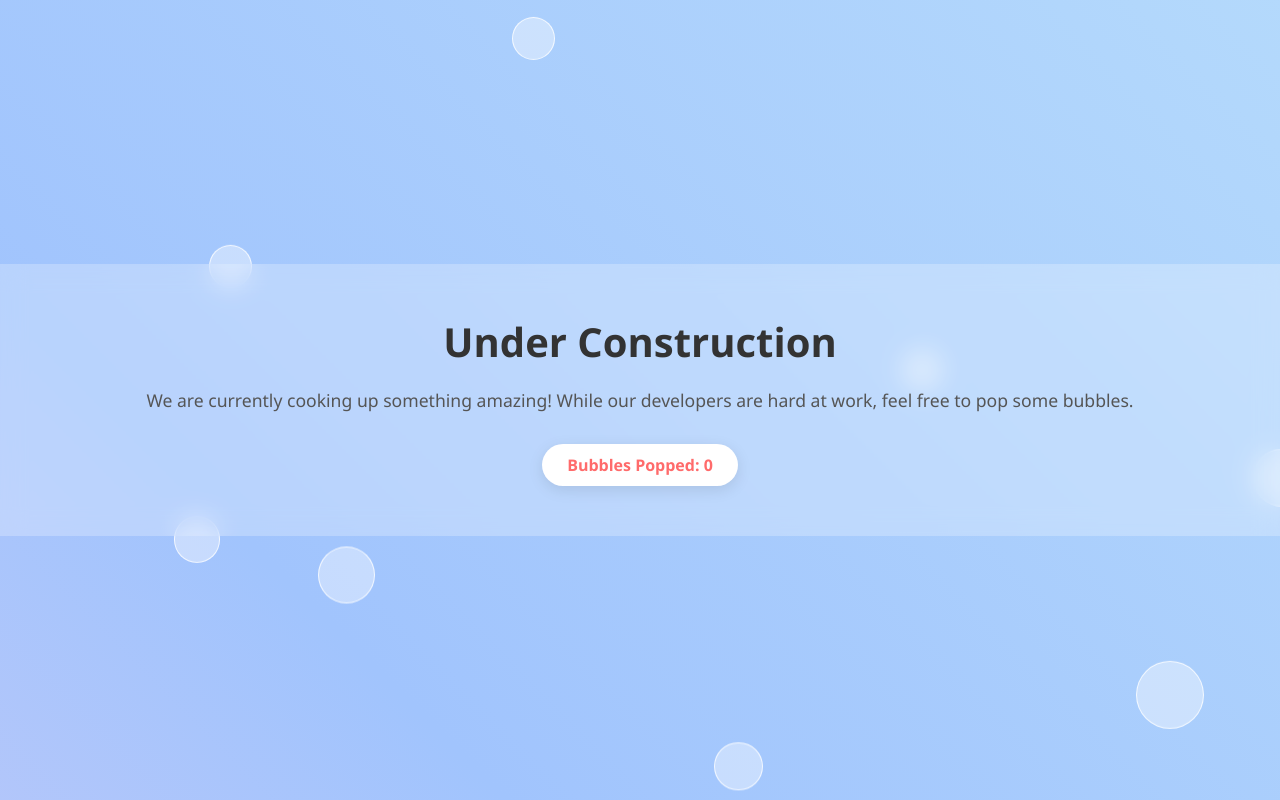
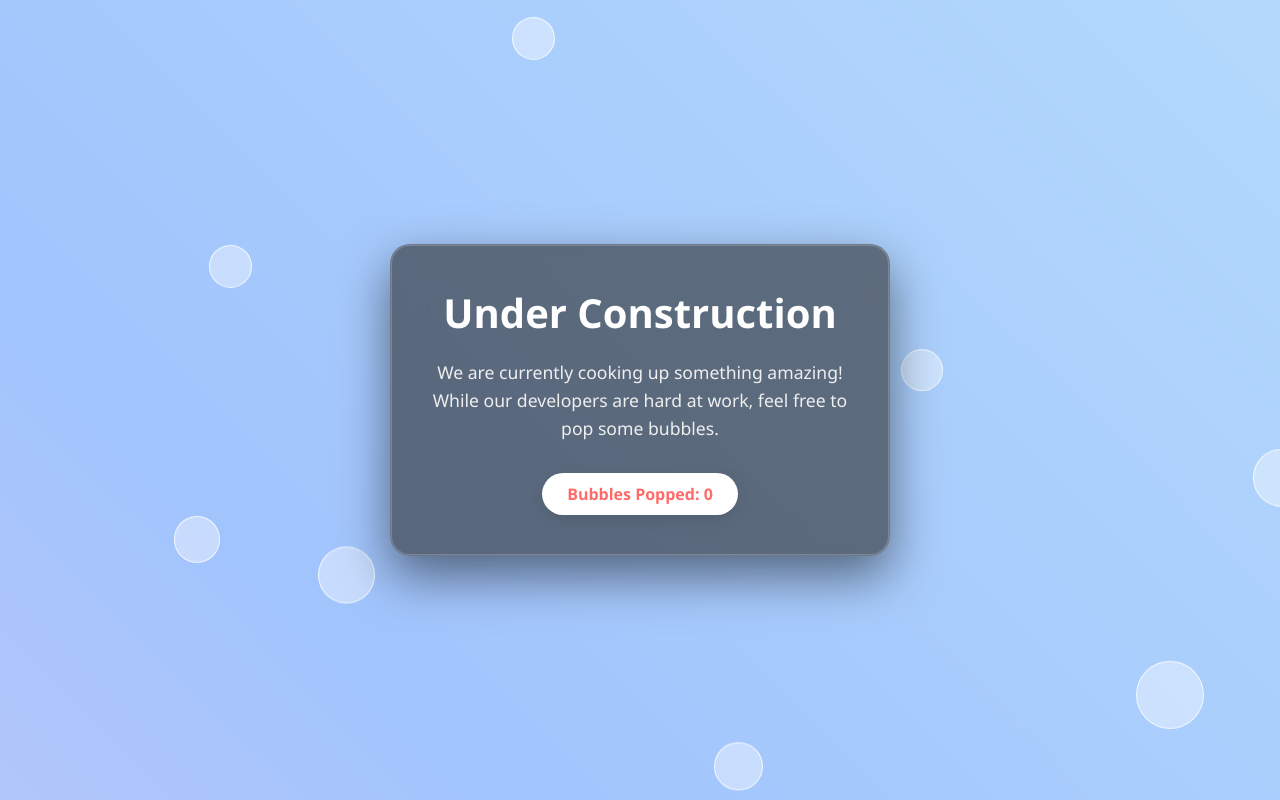
Before and after one commit to thefallenmaster/OnDevelopment, a plain HTML site: page index.html in a window 1280 px wide. Shown: the top 800 px of the page. Drawn offline with Linux system fonts and the light colour scheme.

Commit message:
refactor: replace edge-to-edge glassmorphism with a floating dark themed card component

```diff
--- a/index.html
+++ b/index.html
@@ -27,31 +27,37 @@
             100% { background-position: 0% 50%; }
         }
 
-        /* Glassmorphism Card Container (Strict edge-to-edge, no lines/shadows) */
+        /* Gray Transparent Shadow Box */
         .glass-card {
-            background: rgba(255, 255, 255, 0.25);
-            backdrop-filter: blur(12px);
-            -webkit-backdrop-filter: blur(12px);
-            width: 100vw; /* Forces it to span the entire viewport width */
-            max-width: 100%; /* Prevents horizontal scrolling */
-            border-radius: 0; /* Ensures it sits completely flush */
-            border: none; /* Explicitly removes any edge lines */
-            box-shadow: none; /* Explicitly removes any shadow spilling up or down */
-            padding: 50px 40px;
+            background: rgba(40, 40, 40, 0.6);
+            backdrop-filter: blur(15px);
+            -webkit-backdrop-filter: blur(15px);
+            width: 90%;
+            max-width: 500px;
+            border-radius: 20px;
+            border: 1px solid rgba(255, 255, 255, 0.1);
+            box-shadow: 0 20px 50px rgba(0, 0, 0, 0.5), inset 0 0 0 1px rgba(255, 255, 255, 0.2);
+            padding: 40px 30px;
             text-align: center;
             z-index: 10;
             box-sizing: border-box;
+            transition: transform 0.3s ease, box-shadow 0.3s ease;
+        }
+
+        .glass-card:hover {
+            transform: translateY(-5px);
+            box-shadow: 0 25px 60px rgba(0, 0, 0, 0.6), inset 0 0 0 1px rgba(255, 255, 255, 0.3);
         }
 
         h1 {
-            color: #333;
+            color: #ffffff;
             font-size: 2.5rem;
             margin-bottom: 10px;
             margin-top: 0;
         }
 
         p {
-            color: #555;
+            color: #eeeeee;
             font-size: 1.1rem;
             line-height: 1.6;
             margin-bottom: 30px;
```
